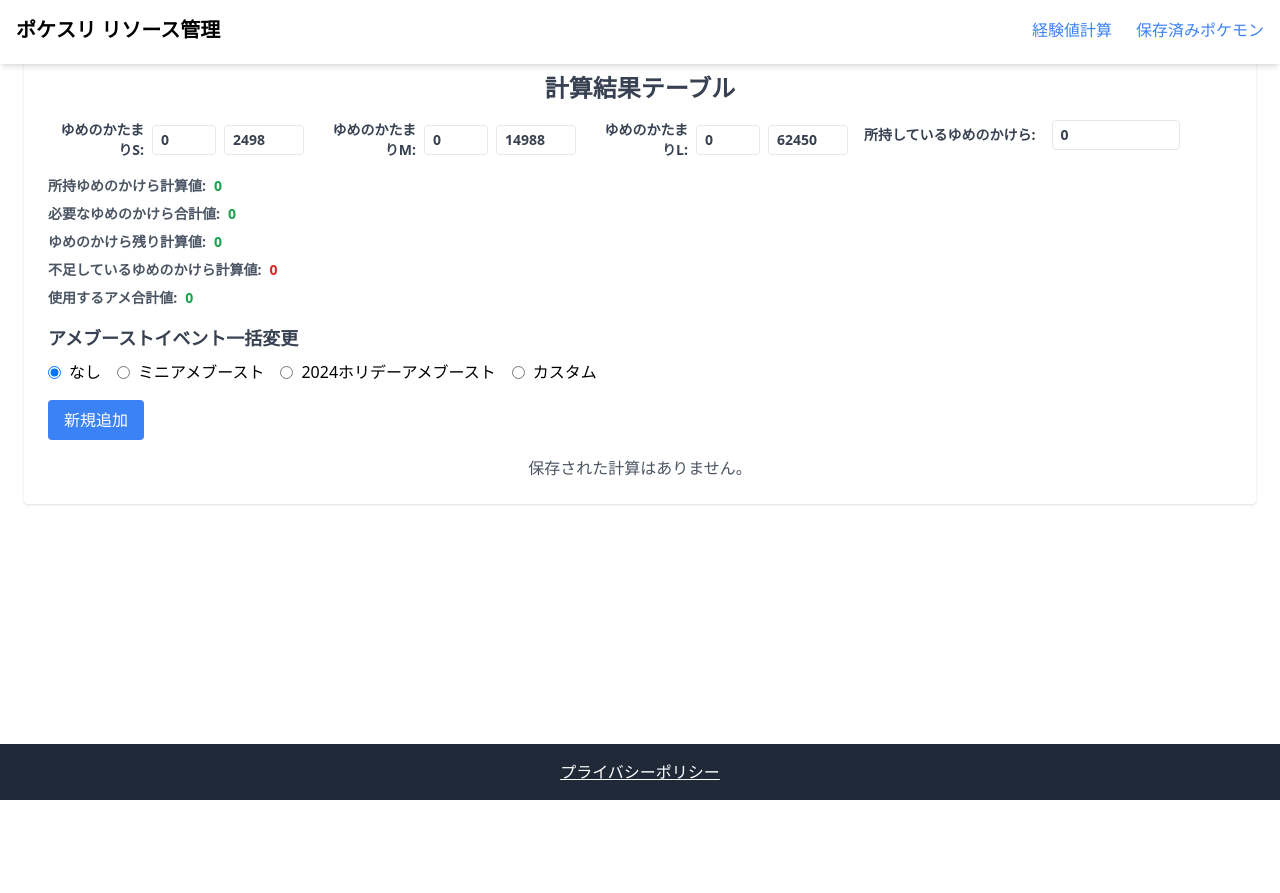
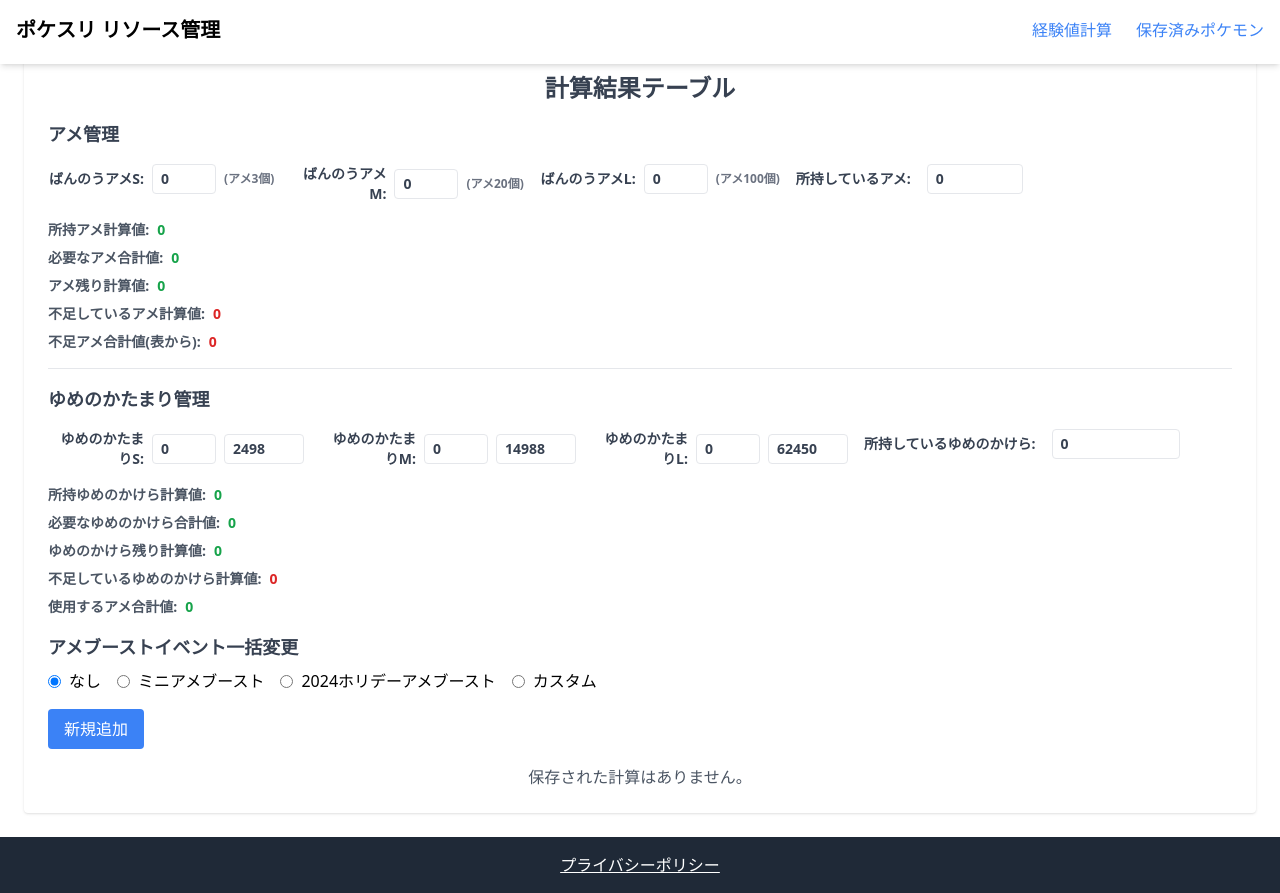
Before and after one commit to SH11235/pokemonsleep-management, a React (Vite) app: page /pokemonsleep-management/list in a window 1280 px wide. Before the commit the page ends 800 px from the top, so only its background shows below. Built offline with nearby package versions, Linux system fonts and the light colour scheme.

Commit message:
UniversalCandyFormコンポーネントを追加し、計算リストに統合。アメの管理機能を実装。

```diff
--- /dev/null
+++ b/src/components/UniversalCandyForm.tsx
@@ -0,0 +1,124 @@
+import { universalCandySizes, universalCandyValues } from "@/constants";
+import { useUniversalCandy } from "@/hooks/useUniversalCandy";
+
+type UniversalCandyFormProps = {
+    requiredCandy: number;
+    totalCandy: number;
+    totalLackingCandy: number;
+};
+
+export const UniversalCandyForm = ({
+    requiredCandy,
+    totalCandy,
+    totalLackingCandy,
+}: UniversalCandyFormProps) => {
+    const {
+        universalCandy,
+        ownedCandy,
+        handleCandyChange,
+        handleOwnedCandyChange,
+        calculatedOwnedCandy,
+    } = useUniversalCandy();
+
+    return (
+        <div className="text-sm mt-4">
+            <div className="flex flex-col gap-4 md:flex-row md:items-start">
+                {universalCandySizes.map((type) => (
+                    <label
+                        key={type}
+                        className="flex flex-row items-center gap-2"
+                    >
+                        <span
+                            className="text-gray-700 w-24 text-right"
+                            id={`label-universalCandy-${type}`}
+                        >
+                            ばんのうアメ{type}:
+                        </span>
+                        <input
+                            id={`input-universalCandy-${type}`}
+                            type="number"
+                            placeholder="個数"
+                            value={universalCandy[type].count}
+                            onChange={(e) =>
+                                handleCandyChange(type, Number(e.target.value))
+                            }
+                            className="border rounded px-2 py-1 w-16"
+                            aria-labelledby={`label-universalCandy-${type}`}
+                        />
+                        <span className="text-gray-500 text-xs">
+                            (アメ{universalCandyValues[type]}個)
+                        </span>
+                    </label>
+                ))}
+
+                <label className="flex flex-row md:flex-row items-center gap-2">
+                    <span className="mr-2 text-gray-700" id="label-ownedCandy">
+                        所持しているアメ:
+                    </span>
+                    <input
+                        id="input-ownedCandy"
+                        type="number"
+                        placeholder="100"
+                        value={ownedCandy}
+                        onChange={(e) =>
+                            handleOwnedCandyChange(Number(e.target.value))
+                        }
+                        className="border rounded px-2 py-1 w-24"
+                        aria-labelledby="label-ownedCandy"
+                    />
+                </label>
+            </div>
+
+            <div className="mt-4 space-y-2">
+                <div className="text-gray-600 flex items-center">
+                    <span id="label-ownedCandyTotal">所持アメ計算値:</span>
+                    <span
+                        id="value-ownedCandyTotal"
+                        className="text-green-600 ml-2"
+                    >
+                        {calculatedOwnedCandy}
+                    </span>
+                </div>
+
+                <div className="text-gray-600 flex items-center">
+                    <span id="label-totalRequiredCandy">必要なアメ合計値:</span>
+                    <span
+                        id="value-totalRequiredCandy"
+                        className="text-green-600 ml-2"
+                    >
+                        {totalCandy}
+                    </span>
+                </div>
+
+                <div className="text-gray-600 flex items-center">
+                    <span id="label-remainingCandy">アメ残り計算値:</span>
+                    <span
+                        id="value-remainingCandy"
+                        className="text-green-600 ml-2"
+                    >
+                        {Math.max(0, calculatedOwnedCandy - requiredCandy)}
+                    </span>
+                </div>
+
+                <div className="text-gray-600 flex items-center">
+                    <span id="label-deficitCandy">不足しているアメ計算値:</span>
+                    <span id="value-deficitCandy" className="text-red-600 ml-2">
+                        {Math.max(0, requiredCandy - calculatedOwnedCandy)}
+                    </span>
+                </div>
+
+                <div className="text-gray-600 flex items-center">
+                    <span id="label-totalLackingCandy">
+                        不足アメ合計値(表から):
+                    </span>
+                    <span
+                        id="value-totalLackingCandy"
+                        className="text-red-600 ml-2"
+                    >
+                        {totalLackingCandy}
+                    </span>
+                </div>
+            </div>
+        </div>
+    );
+};
--- a/src/constants/index.ts
+++ b/src/constants/index.ts
@@ -83,3 +83,10 @@ export const pages = {
 } as const;
 
 export const dreamChunkSizes = ["S", "M", "L"] as const;
+
+export const universalCandySizes = ["S", "M", "L"] as const;
+export const universalCandyValues = {
+    S: 3,
+    M: 20,
+    L: 100,
+} as const;
--- /dev/null
+++ b/src/hooks/useUniversalCandy.ts
@@ -0,0 +1,61 @@
+import { useState, useEffect, useCallback } from "react";
+
+import type { universalCandySizes } from "@/constants";
+import { universalCandyValues } from "@/constants";
+
+type UniversalCandy = {
+    [key in (typeof universalCandySizes)[number]]: {
+        count: number;
+    };
+};
+
+const defaultUniversalCandy = {
+    S: { count: 0 },
+    M: { count: 0 },
+    L: { count: 0 },
+};
+
+export const useUniversalCandy = () => {
+    const [universalCandy, setUniversalCandy] = useState<UniversalCandy>(() => {
+        const saved = localStorage.getItem("universalCandy");
+        return saved ? JSON.parse(saved) : defaultUniversalCandy;
+    });
+
+    const [ownedCandy, setOwnedCandy] = useState(() => {
+        const saved = localStorage.getItem("ownedCandy");
+        return saved ? Number(saved) : 0;
+    });
+
+    const calculatedOwnedCandy =
+        universalCandy.S.count * universalCandyValues.S +
+        universalCandy.M.count * universalCandyValues.M +
+        universalCandy.L.count * universalCandyValues.L +
+        ownedCandy;
+
+    const handleCandyChange = useCallback(
+        (type: keyof UniversalCandy, value: number) => {
+            setUniversalCandy((prev) => ({
+                ...prev,
+                [type]: { count: value },
+            }));
+        },
+        [],
+    );
+
+    const handleOwnedCandyChange = useCallback((value: number) => {
+        setOwnedCandy(value);
+    }, []);
+
+    useEffect(() => {
+        localStorage.setItem("universalCandy", JSON.stringify(universalCandy));
+        localStorage.setItem("ownedCandy", ownedCandy.toString());
+    }, [universalCandy, ownedCandy]);
+
+    return {
+        universalCandy,
+        ownedCandy,
+        handleCandyChange,
+        handleOwnedCandyChange,
+        calculatedOwnedCandy,
+    };
+};
--- a/src/pages/CalculationList.tsx
+++ b/src/pages/CalculationList.tsx
@@ -1,5 +1,6 @@
 import { CalculationTable } from "@/components/CalculationTable";
 import { DreamChunksForm } from "@/components/DreamChunksForm";
+import { UniversalCandyForm } from "@/components/UniversalCandyForm";
 import { candyBoostMultipliers } from "@/constants";
 import { useCalculations } from "@/hooks/useCalculations";
 
@@ -25,17 +26,36 @@ const CalculationList = () => {
         .filter((calc) => calc.includeInTotal)
         .reduce((sum, calc) => sum + calc.requiredCandy, 0);
 
+    const totalLackingCandy = calculations
+        .filter((calc) => calc.includeInTotal)
+        .reduce((sum, calc) => sum + calc.lackingCandy, 0);
+
     return (
         <div className="mt-6 p-6 mx-auto bg-white shadow rounded">
             <h2 className="text-2xl font-bold text-gray-700 mb-4 text-center">
                 計算結果テーブル
             </h2>
             <div className="mb-4 text-lg font-semibold text-gray-700">
-                <DreamChunksForm
-                    requiredShards={totalDreamShards}
-                    totalDreamShards={totalDreamShards}
-                    totalCandy={totalCandy}
-                />
+                <div className="border-b pb-4 mb-4">
+                    <h3 className="text-lg font-bold text-gray-700 mb-2">
+                        アメ管理
+                    </h3>
+                    <UniversalCandyForm
+                        requiredCandy={totalCandy}
+                        totalCandy={totalCandy}
+                        totalLackingCandy={totalLackingCandy}
+                    />
+                </div>
+                <div>
+                    <h3 className="text-lg font-bold text-gray-700 mb-2">
+                        ゆめのかたまり管理
+                    </h3>
+                    <DreamChunksForm
+                        requiredShards={totalDreamShards}
+                        totalDreamShards={totalDreamShards}
+                        totalCandy={totalCandy}
+                    />
+                </div>
             </div>
             <div className="mb-4">
                 <h3 className="text-lg font-bold text-gray-700 mb-2">
```
